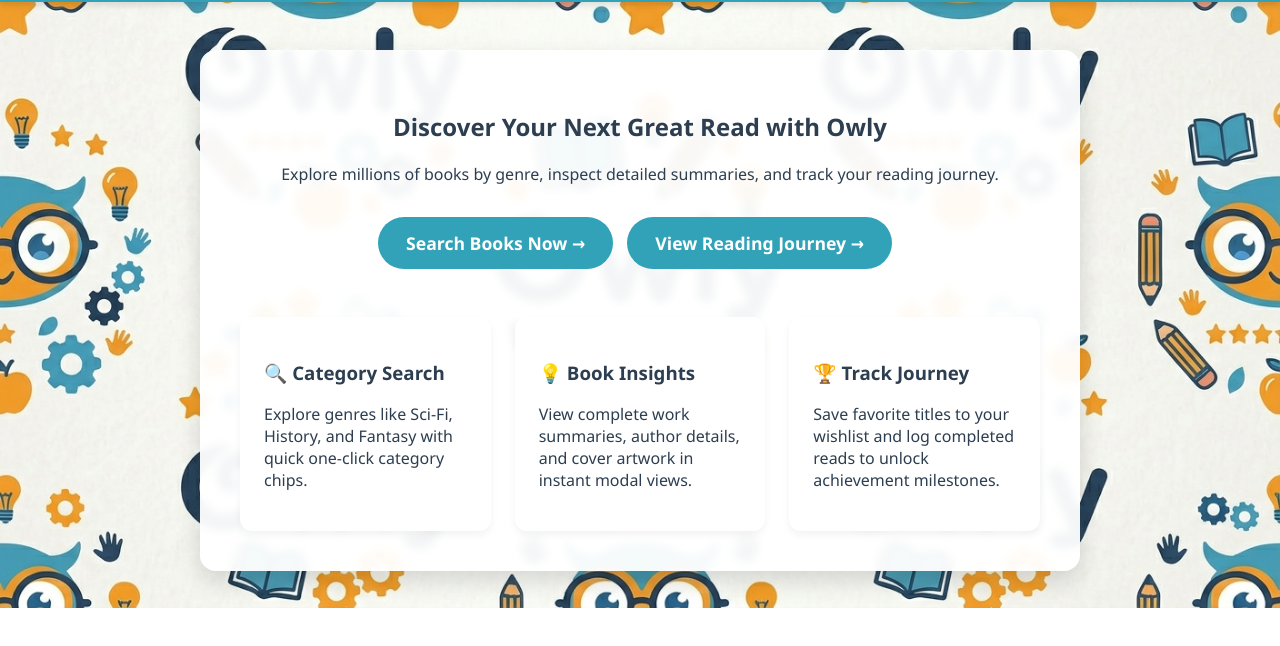
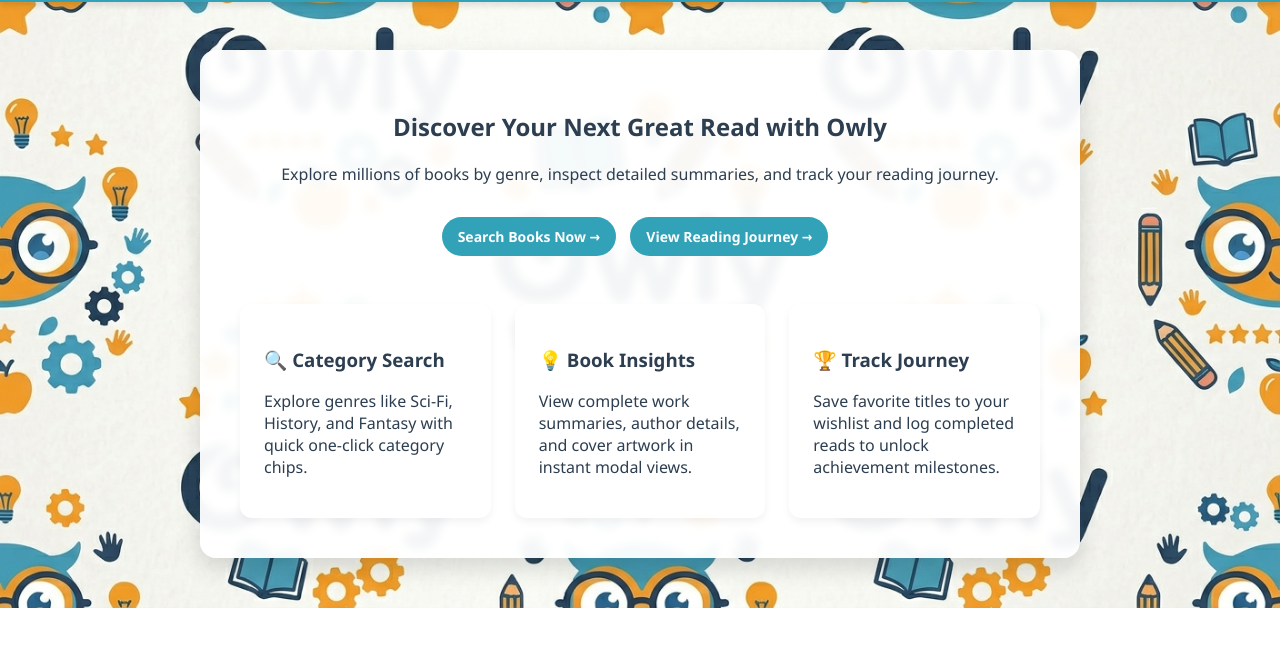
Before and after one commit to filos93/owly-book-search, a website built with Vite: page index.html in a window 1280 px wide. Shown: the part 90-736 px from the top of the page. Built offline with nearby package versions, Linux system fonts and the light colour scheme.

Commit message:
style: improve style

```diff
--- a/src/css/style.css
+++ b/src/css/style.css
@@ -99,11 +99,12 @@ body {
   display: inline-block;
   background-color: var(--primary-color);
   color: white;
-  padding: 14px 28px;
-  border-radius: 30px;
+  padding: 10px 16px;
+  max-width: 200px;
+  border-radius: 20px;
   font-weight: bold;
   text-decoration: none;
-  font-size: 1.1rem;
+  font-size: 0.875rem;
   margin-top: 1rem;
   margin-right: 10px;
   transition: background-color 0.2s ease;
@@ -166,7 +167,7 @@ body {
   background-color: var(--primary-color);
   color: white;
   border: none;
-  border-radius: 30px;
+  border-radius: 20px;
   cursor: pointer;
   transition: background-color 0.2s ease, transform 0.1s ease;
 }
```
